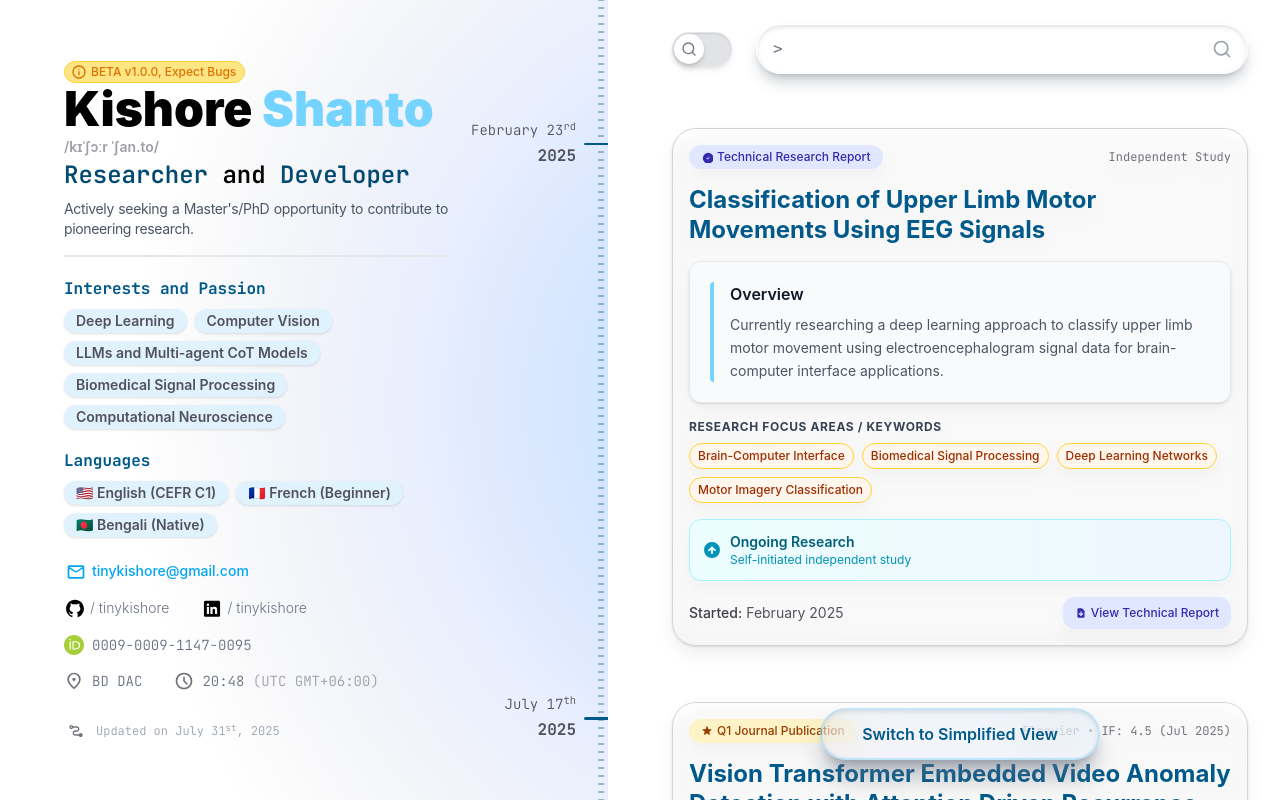
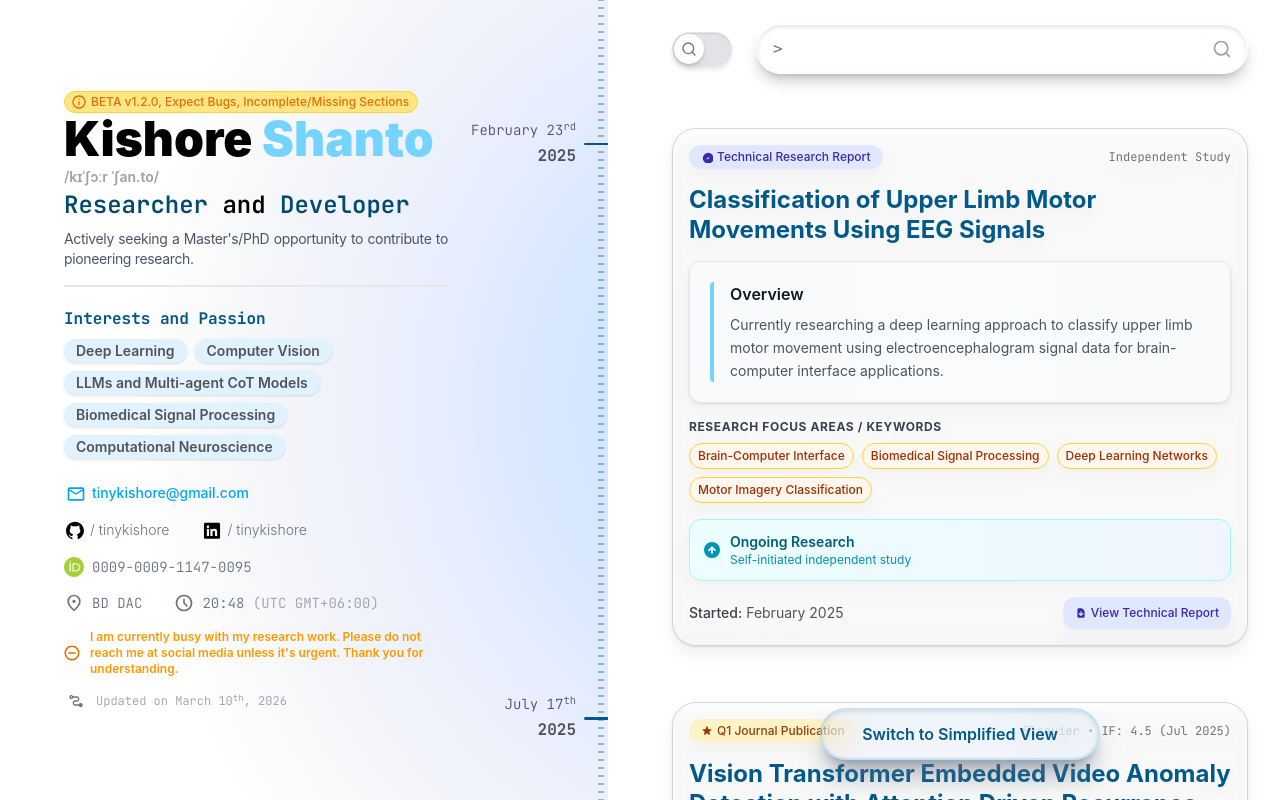
Before and after one commit to kishoreshanto/kishoreshanto, a SvelteKit app: page / in a window 1280 px wide. Shown: the top 800 px of the page. Built offline with nearby package versions, Linux system fonts and the light colour scheme.

Commit message:
Enhance sidebar components to utilize new data properties for version and language visibility

```diff
--- a/src/components/sidebar/BetaPill.svelte
+++ b/src/components/sidebar/BetaPill.svelte
@@ -4,8 +4,12 @@
 	import data from '$lib/data_en.json';
 
 	const version: string | undefined = data.version;
+
+	const showVersion: boolean | undefined = data.show_version;
 </script>
 
+
+{#if version && showVersion}
 <div
 	class="flex select-none items-center text-xs bg-amber-200 w-fit pl-0.5 pr-2 py-0.5 rounded-full font-medium text text-amber-600 dark:bg-amber-900/30 dark:text-amber-300 border border-amber-300"
 >
@@ -22,3 +26,4 @@
 	</svg>
 	{version}
 </div>
+{/if}
--- a/src/components/sidebar/Language.svelte
+++ b/src/components/sidebar/Language.svelte
@@ -3,17 +3,18 @@
 <script lang="ts">
 	import data from '$lib/data_en.json';
 
-	const show_language: string[] | undefined = data.language;
+	const language: string[] | undefined = data.language;
+	const showLanguage: boolean | undefined = data.show_language;
 </script>
 
-{#if show_language}
+{#if language && showLanguage}
 	<h1
 		class="mt-4 select-none cursor-default my-1 font-bold text-sky-800 dark:text-sky-600 font-mono"
 	>
 		Languages
 	</h1>
 	<div class="select-none my-1 flex gap-x-2 gap-y-2 flex-wrap dark:text-white text-sm">
-		{#each show_language as subject}
+		{#each language as subject}
 			<h1
 				class=" bg-sky-100 text-center font-semibold cursor-default text-zinc-600 hover:bg-sky-200 transition-all shadow
         duration-300 dark:dark:hover:bg-sky-800 dark:text-zinc-200 dark:bg-sky-950 px-3 py-0.5 rounded-2xl"
--- a/src/components/sidebar/Name.svelte
+++ b/src/components/sidebar/Name.svelte
@@ -5,6 +5,7 @@
 
 	const name: string = data.name;
 	const show_legal_name: boolean = data.show_leagal_name;
+	const show_ipa: boolean | undefined = data.show_ipa;
 
 	let first_name = $state<string>('');
 	let last_name = $state<string>('');
@@ -41,7 +42,9 @@
 			{#if show_legal_name}
 				{data.legal_ipa}
 			{:else}
-				{data.ipa_name}
+				{#if show_ipa}
+					{data.ipa_name}
+				{/if}
 			{/if}
 		</h1>
 	</div>
--- a/src/lib/data_en.json
+++ b/src/lib/data_en.json
@@ -1,5 +1,5 @@
 {
-	"version": "BETA v1.0.0, Expect Bugs",
+	"version": "BETA v1.2.0, Expect Bugs, Incomplete/Missing Sections",
 	"AI": true,
 	"AI_model": "openai/gpt-oss-20b:groq",
 	"modal": false,
@@ -7,7 +7,6 @@
 	"ipa_name": "/kɪˈʃɔːr ˈʃan.to/",
 	"legal_name": "Shanta Biswas",
 	"legal_ipa": "/ˈʃan.to ˈbiʃ.ʃaʃ/",
-	"show_leagal_name": false,
 	"titles": ["Researcher", "Developer"],
 	"description": "Actively seeking a Master's/PhD opportunity to contribute to pioneering research.",
 	"interest_and_passion": [
@@ -29,8 +28,12 @@
 	"linkedin_url": "https://www.linkedin.com/in/tinykishore",
 	"linkedin_username": "tinykishore",
 	"orcid_url": "https://orcid.org/0009-0009-1147-0095",
-	"last_updated": "July 31st, 2025",
+	"last_updated": "March 10th, 2026",
 	"page_title": "Kishore Shanto | Portfolio",
+	"show_ipa": true,
+	"show_leagal_name": false,
+	"show_version": true,
+	"show_language": false,
 	"show_interests": true,
 	"show_mail": true,
 	"show_resume": false,
@@ -41,7 +44,7 @@
 	"show_locals": true,
 	"show_signature": false,
 	"show_last_updated": true,
-	"request_do_not_disturb": false,
+	"request_do_not_disturb": true,
 	"request_do_not_disturb_message": "I am currently busy with my research work. Please do not reach me at social media unless it's urgent. Thank you for understanding.",
 	"show_inactive": false,
 	"inactive_start_time": 18,
```
